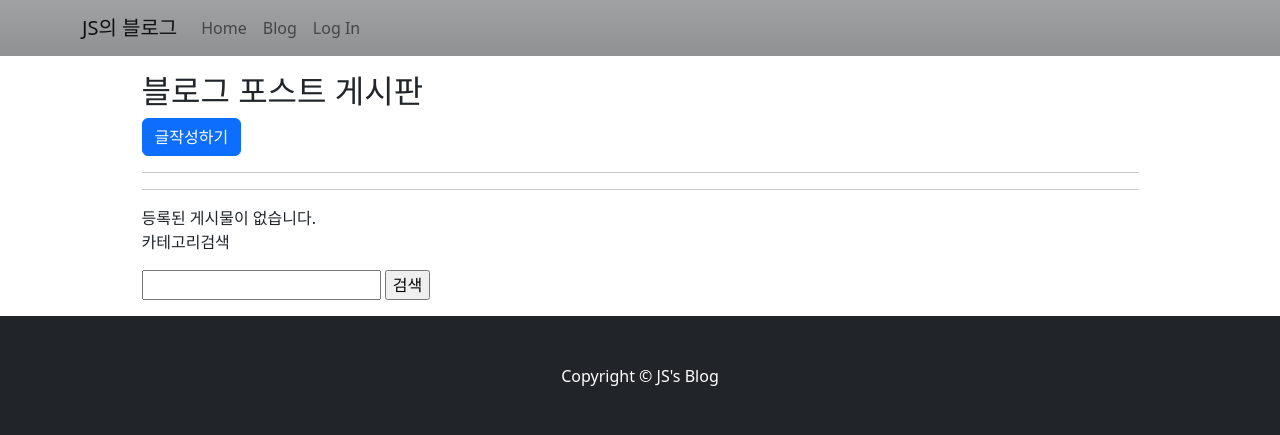
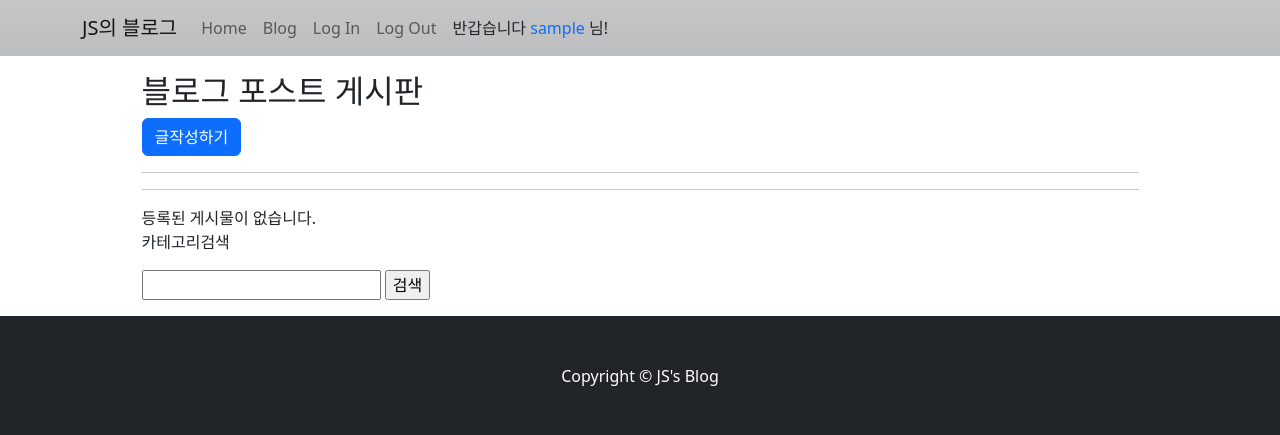
Before and after one commit to YuJinsoo/myBlog, a Django app: page /blog/ in a window 1280 px wide. Shown: the top 435 px of the page. Run offline with Django 4.2, Linux system fonts and the light colour scheme; the visitor is signed in with stand-in values (Sample User, id 1); data that the repository does not hold is empty.

Commit message:
navbar 메뉴 수정 및 다듬기

```diff
--- a/templates/navbar.html
+++ b/templates/navbar.html
@@ -1,4 +1,4 @@
-<nav class="navbar navbar-expand-lg navbar-light bg-dark bg-gradient" style="--bs-bg-opacity: .5;">
+<nav class="navbar navbar-expand-lg navbar-light bg-dark bg-gradient" style="--bs-bg-opacity: .3;">
     <div class="container">
         <a class="navbar-brand" href="/">JS의 블로그</a>
         <button class="navbar-toggler" type="button" data-bs-toggle="collapse" data-bs-target="#navbarNavDropdown" aria-controls="navbarNavDropdown" aria-expanded="false" aria-label="Toggle navigation">
@@ -12,12 +12,22 @@
                 <li class="nav-item">
                 <a class="nav-link" href="{% url 'blog:list' %}">Blog</a>
                 </li>
-            </ul>
-            <ul class="navbar-nav ml-auto">
+
                 <li class="nav-item">
                 <a class="nav-link" href="{% url 'user:login' %}" data-toggle="modal" data-target="#loginModal">Log In</a>
                 </li>
-            </ul>
+                {% if user.is_authenticated %}
+                <li class="nav-item">
+                    <a class="nav-link" href="{% url 'user:logout' %}" data-toggle="modal" data-target="#loginModal"><span>Log Out</span></a>
+                </li>
+                <li class="nav-item">
+                    <a class="nav-link text-dark">반갑습니다 <span class="text-primary fs-6 text">{{user.username}}</span> 님!</a>
+                </li>
+                {% else %}
+                <li class="nav-item">
+                    <a class="nav-link" href="{% url 'user:register' %}" data-toggle="modal" data-target="#loginModal">Sign In</a>
+                </li>
+                {% endif %}
         </div>
     </div>
 </nav>
```
